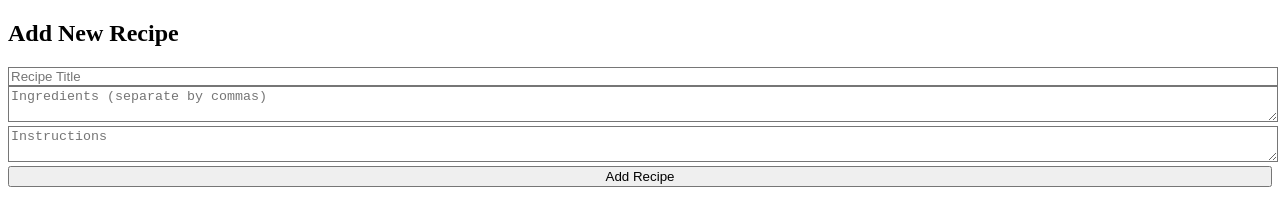
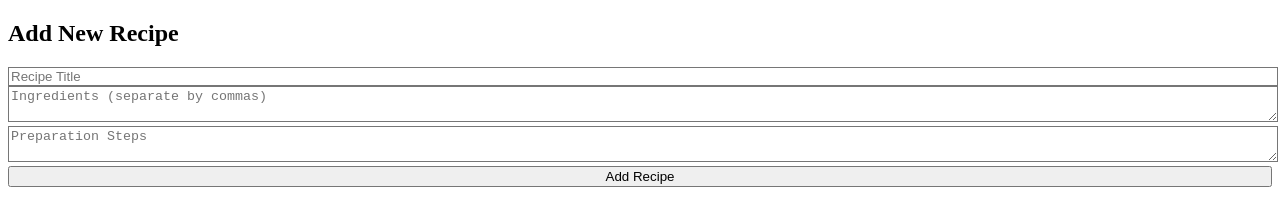
Before and after one commit to Annabel-Ogango/alx-fe-reactjs, a React app in the folder recipe-sharing-platform/: page /add-recipe in a window 1280 px wide. Shown: the top 216 px of the page. Built offline with nearby package versions, Linux system fonts and the light colour scheme; the HTML template or start-up script is replaced by a standard one.

Commit message:
Fix: updated AddRecipeForm to use 'steps' instead of 'instructions'

```diff
--- a/recipe-sharing-platform/src/components/AddRecipeForm.jsx
+++ b/recipe-sharing-platform/src/components/AddRecipeForm.jsx
@@ -3,12 +3,12 @@ import { useState } from "react";
 const AddRecipeForm = ({ onAddRecipe }) => {
   const [title, setTitle] = useState("");
   const [ingredients, setIngredients] = useState("");
-  const [instructions, setInstructions] = useState("");
+  const [steps, setSteps] = useState("");
 
   const handleSubmit = (e) => {
     e.preventDefault();
 
-    if (!title || !ingredients || !instructions) {
+    if (!title || !ingredients || !steps) {
       alert("Please fill in all fields before submitting.");
       return;
     }
@@ -17,7 +17,7 @@ const AddRecipeForm = ({ onAddRecipe }) => {
       id: Date.now(),
       title,
       ingredients,
-      instructions,
+      steps,
     };
 
     onAddRecipe(newRecipe);
@@ -25,7 +25,7 @@ const AddRecipeForm = ({ onAddRecipe }) => {
     // Clear form after submission
     setTitle("");
     setIngredients("");
-    setInstructions("");
+    setSteps("");
   };
 
   return (
@@ -52,11 +52,11 @@ const AddRecipeForm = ({ onAddRecipe }) => {
         className="w-full px-4 py-2 mb-4 border border-gray-300 rounded-lg focus:ring-2 focus:ring-blue-500"
       />
 
-      {/* Instructions */}
+      {/* Steps */}
       <textarea
-        placeholder="Instructions"
-        value={instructions}
-        onChange={(e) => setInstructions(e.target.value)}
+        placeholder="Preparation Steps"
+        value={steps}
+        onChange={(e) => setSteps(e.target.value)}
         className="w-full px-4 py-2 mb-4 border border-gray-300 rounded-lg focus:ring-2 focus:ring-blue-500"
       />
 
```
